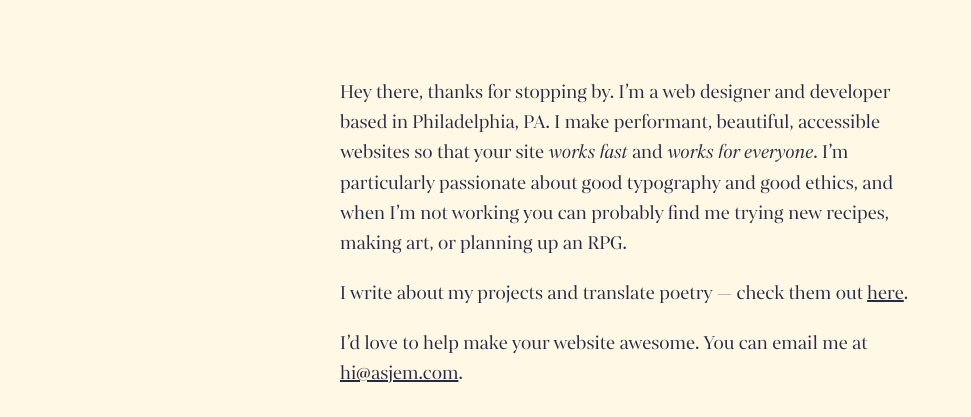
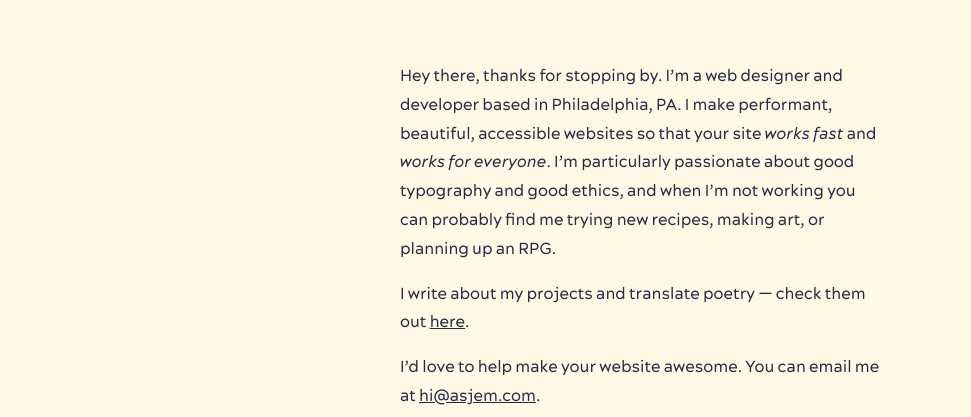
Before and after one commit to annjem/annjem, a plain HTML site: page index.html in a window 1280 px wide. Shown: the part 381-798 px from the top of the page, without its empty margins (0-971 px from the left). Drawn offline with Linux system fonts and the light colour scheme.

Commit message:
Use Acherus Grotesque for main body text.

```diff
--- a/styles.css
+++ b/styles.css
@@ -46,11 +46,48 @@
     font-style: italic;
 }
 
+@font-face {
+    font-family: 'acherus_grotesque';
+    src: url('assets/fonts/acherusgrotesque-bold-webfont.woff2') format('woff2'),
+         url('assets/fonts/acherusgrotesque-bold-webfont.woff') format('woff');
+    font-weight: bold;
+    font-style: normal;
+}
+
+@font-face {
+    font-family: 'acherus_grotesque';
+    src: url('assets/fonts/acherusgrotesque-bolditalic-webfont.woff2') format('woff2'),
+         url('assets/fonts/acherusgrotesque-bolditalic-webfont.woff') format('woff');
+    font-weight: bold;
+    font-style: italic;
+}
+
+@font-face {
+    font-family: 'acherus_grotesque';
+    src: url('assets/fonts/acherusgrotesque-regita-webfont.woff2') format('woff2'),
+         url('assets/fonts/acherusgrotesque-regita-webfont.woff') format('woff');
+    font-weight: normal;
+    font-style: italic;
+}
+
+@font-face {
+    font-family: 'acherus_grotesque';
+    src: url('assets/fonts/acherusgrotesque-regular-webfont.woff2') format('woff2'),
+         url('assets/fonts/acherusgrotesque-regular-webfont.woff') format('woff');
+    font-weight: normal;
+    font-style: normal;
+}
+
+* {
+    -webkit-font-smoothing: antialiased;
+    -moz-osx-font-smoothing: grayscale;
+}
+
 html {
     background: #FFF8E4;
     color: #272A45;
     font-size: 16px;
-    font-family: 'mixta_pro', Georgia, 'Times New Roman', Times, serif;
+    font-family: 'acherus_grotesque', Georgia, 'Times New Roman', Times, serif;
 
     position: relative;
     height: 100%;
@@ -109,6 +146,7 @@ body {
 header {
     text-align: center;
     grid-area: header;
+    font-family: 'mixta_pro', Georgia, 'Times New Roman', Times, serif;
 }
 
 nav {
@@ -181,10 +219,12 @@ main {
     padding-left: 2em;
     padding-right: 2em;
     grid-area: main;
+
+    font-size: 0.8em;
 }
 
 p {
-    line-height: 1.5;
+    line-height: 1.8;
 }
 
 @media (min-width: 600px) {
```
Also changed, not shown: assets/fonts/acherusgrotesque-bold-webfont.woff (added), assets/fonts/acherusgrotesque-bold-webfont.woff2 (added), assets/fonts/acherusgrotesque-bolditalic-webfont.woff (added), assets/fonts/acherusgrotesque-bolditalic-webfont.woff2 (added), assets/fonts/acherusgrotesque-regita-webfont.woff (added), assets/fonts/acherusgrotesque-regita-webfont.woff2 (added), assets/fonts/acherusgrotesque-regular-webfont.woff (added), assets/fonts/acherusgrotesque-regular-webfont.woff2 (added).
